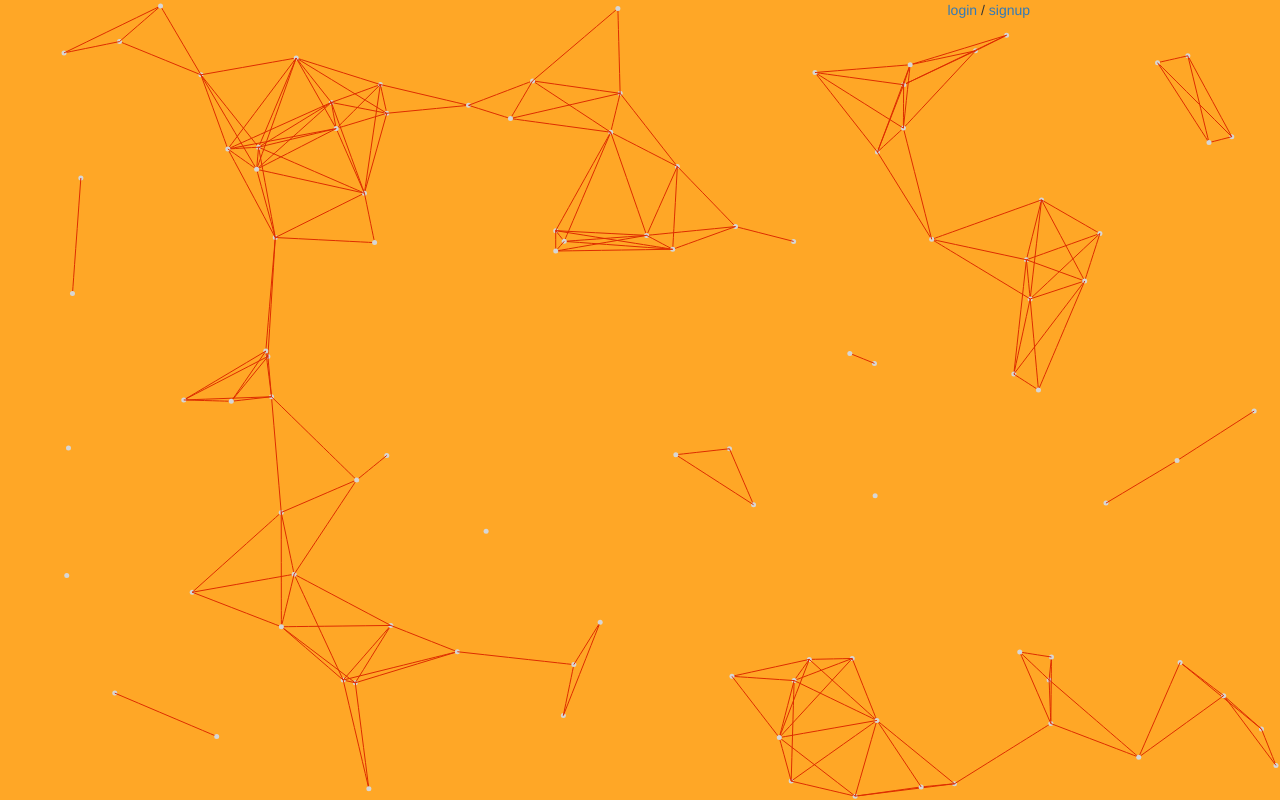
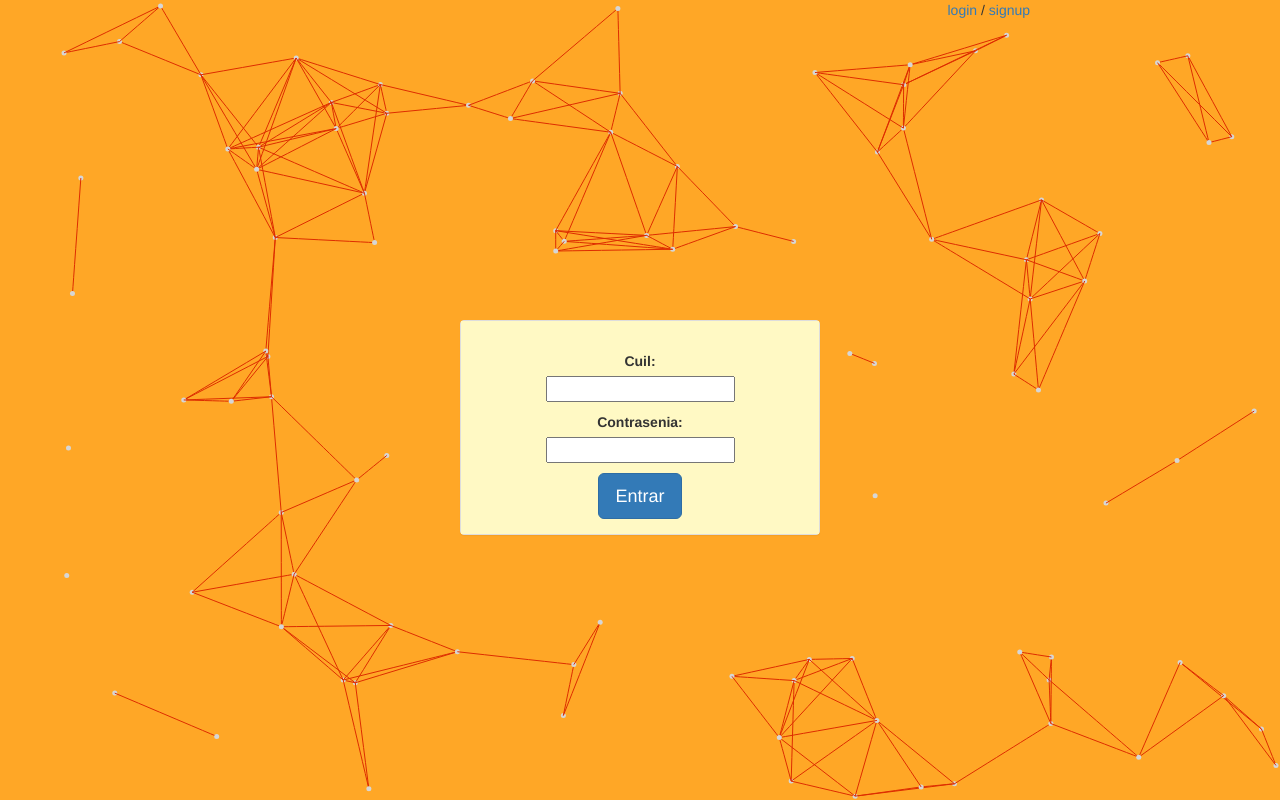
Before and after one commit to Anele13/Desarrollo-Web, a Django app: page /nuevo-usuario/ in a window 1280 px wide; the page is wider, and only the part inside the window is pictured. Run offline with Django 3.2, Linux system fonts and the light colour scheme; parts of the project's set-up code (start-up, migrations or seed data) failed here and were passed over; some libraries are stand-ins or nearby versions.

Commit message:
arreglo de vistas

```diff
--- a/desarrollo/persona/forms.py
+++ b/desarrollo/persona/forms.py
@@ -8,7 +8,7 @@ class FormularioUsuario(forms.Form):
     cuil = forms.CharField()
     contrasenia = forms.CharField(widget=forms.PasswordInput)
 
-    def obtener_o_crear(nombreUsuario, contrasenia):
+    def obtener_o_crear(sef,nombreUsuario, contrasenia):
         persona= Persona.objects.get(documento=nombreUsuario)
         if persona.usuario:
             return persona.usuario
--- a/desarrollo/persona/views.py
+++ b/desarrollo/persona/views.py
@@ -18,7 +18,7 @@ def nuevo_usuario(request):
         if form.is_valid():
             username = form.cleaned_data.get('cuil')
             contrasenia = form.cleaned_data.get('contrasenia')
-            usuario= FormularioUsuario.obtener_o_crear(username, contrasenia)
+            usuario= form.obtener_o_crear(username, contrasenia)
             login(request, usuario)
             return redirect('mostrar_agente')
     else:
--- a/desarrollo/templates/base/home.html
+++ b/desarrollo/templates/base/home.html
@@ -1,6 +1,5 @@
 {% extends 'base/base.html' %}
-
-{% block content %}
+{% block contenido %}
   <h2>Welcome, {{ user.get_full_name }} <small>{{ user.username }}</small>!</h2>
   <p>Your email address: {{ user.email }}</p>
 {% endblock %}
--- a/desarrollo/templates/persona/agente.html
+++ b/desarrollo/templates/persona/agente.html
@@ -1,6 +1,6 @@
 {% extends 'base/base.html' %}
 
-{% block content %}
+{% block contenido %}
   <h2>Welcome, {{ user.get_full_name }} <small>{{ user.username }}</small>!</h2>
   <body style="background-color:#ff8a65;">
   <div class="container">
@@ -9,7 +9,6 @@
                 <form method="post">
                 <button type="submit" class="btn btn-primary btn-lg">Ver mi liquidacion</button>
                 </form>
-
       </div>
   </div>
 </body>
--- a/desarrollo/templates/registration/signup.html
+++ b/desarrollo/templates/registration/signup.html
@@ -1,25 +1,35 @@
 {% extends 'base/base.html' %}
-{% block content %}
 
+{% block contenido %}
+<div style="margin-top: 300px;">
 <div class="container">
   <div class="row">
-      <div class="col-md-4 col-md-offset-4"></div>
+      <div class="col-md-4 col-md-offset-4">
+        <div align="center">
+        <div class="panel panel-default">
+          <div class="panel-body" style="background-color:#fff9c4;">
             <form method="post">
               {% csrf_token %}
+              <input type="hidden" name="next" value="{{ next }}" />
               {% for field in form %}
                 <p>
                   {{ field.label_tag }}<br>
-                    {{ field }}
-                    {% if field.help_text %}
-                      <small style="color: grey">{{ field.help_text }}</small>
-                    {% endif %}
+                  {{ field }}<br>
                   {% for error in field.errors %}
                     <p style="color: red">{{ error }}</p>
                   {% endfor %}
+                  {% if field.help_text %}
+                    <p><small style="color: grey">{{ field.help_text }}</small></p>
+                  {% endif %}
                 </p>
               {% endfor %}
-                <button type="submit" class="btn btn-primary btn-lg">Registrarse</button>
+              <button type="submit" class="btn btn-primary btn-lg">Entrar</button>
               </form>
-            {% endblock %}
           </div>
         </div>
+    </div>
+</div>
+</div>
+</div>
+</div>
+  {% endblock %}
```
Also changed, not shown: desarrollo/templates/registration/login.html (+12 -1 lines). Lines whose indentation alone changed are shown as unchanged.
